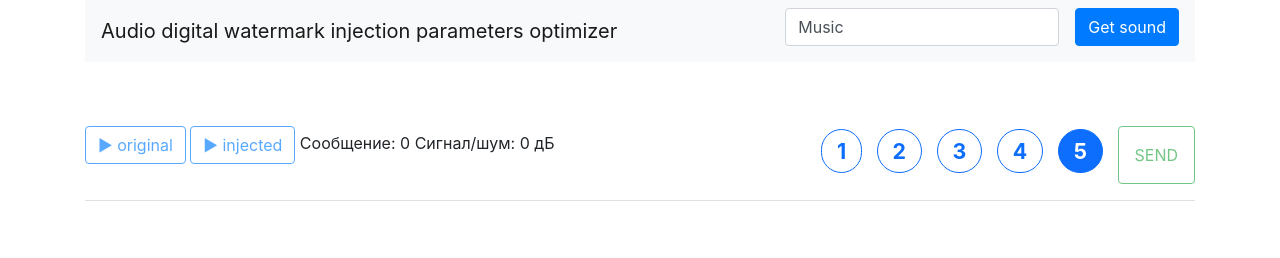
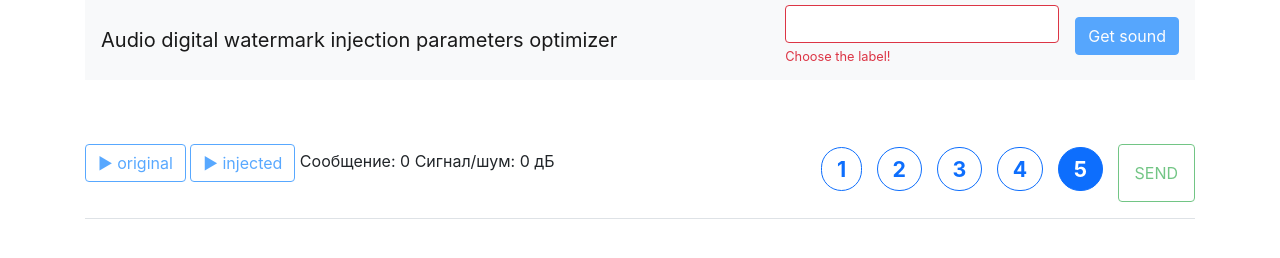
Before and after one commit to maksperskiy/audio_wm, a plain HTML site: page app/frontend/index.html in a window 1280 px wide. Drawn offline with nearby package versions, Linux system fonts and the light colour scheme; no server answers.

Commit message:
Structuring frontend

```diff
--- a/app/frontend/index.html
+++ b/app/frontend/index.html
@@ -5,15 +5,16 @@
     <meta charset="UTF-8">
     <meta http-equiv="X-UA-Compatible" content="IE=edge">
     <meta name="viewport" content="width=device-width, initial-scale=1.0">
+    <link rel="shortcut icon" href="icon/favicon.ico" type="image/x-icon">
     <title>Optimizer</title>
     <link href="https://cdn.jsdelivr.net/npm/bootstrap@4.0.0/dist/css/bootstrap.min.css" rel="stylesheet"
         crossorigin="anonymous">
-    <link rel="stylesheet" href="style.css">
+    <link rel="stylesheet" href="css/style.css">
 </head>
 
 <body>
     <div class="container">
-        <nav class="navbar navbar-expand-lg justify-content-between navbar-light bg-light">
+        <nav class="navbar navbar-expand-lg justify-content-between navbar-light bg-light" style="height: 80px;">
             <div class="navbar-brand">Audio digital watermark injection parameters optimizer</div>
             <button class="navbar-toggler" type="button" data-toggle="collapse" data-target="#navbarSupportedContent"
                 aria-controls="navbarSupportedContent" aria-expanded="false" aria-label="Toggle navigation">
@@ -21,13 +22,12 @@
             </button>
 
             <div class="form-inline">
-                <div class="form-group mx-sm-3 mb-2">
-                    <label for="label" class="sr-only">Audio class: </label>
-                    <input id="label" type="text" name="label" list="labelList" value="Music" class="form-control"
-                        autocomplete="off" />
+                <div class="form-group mx-sm-3 mb-2" style="flex-direction: column; align-items: flex-start;">
+                    <input id="label" type="text" name="label" list="labelList" class="form-control"
+                        onkeyup="success()" autocomplete="off" />
                     <datalist id="labelList">
-                        <option value="Music">Music</option>
                     </datalist>
+                    <div class="invalid-feedback">Choose the label!</div>
                 </div>
                 <button id="get-sound" class="btn btn-primary px-6 mb-2">Get sound</button>
             </div>
@@ -74,10 +74,8 @@
         </div>
     </div>
 
-    <!-- <script src="https://cdn.jsdelivr.net/npm/bootstrap@4.0.0/dist/js/bootstrap.bundle.min.js"
-        crossorigin="anonymous"></script> -->
-    <script src="./main.js"></script>
-    <script src="./labelList.js"></script>
+    <script src="./scripts/main.js"></script>
+    <script src="./scripts/labelList.js"></script>
 </body>
 
 </html>
--- a/app/frontend/labelList.js
+++ b/app/frontend/scripts/labelList.js
@@ -1,11 +1,23 @@
 let labelListEl = document.getElementById('labelList');
+let labelEl = document.getElementById("label");
+
+const changeLabel = () => {
+    label = labelEl.value;
+}
+
+labelEl.addEventListener('change', changeLabel);
 
 
-const changeLabel = () => {
-    label = document.getElementById('label').value;
+function success() {
+    if (labelEl.value === "") {
+        getButton.disabled = true;
+        labelEl.classList.add("is-invalid");
+    } else {
+        getButton.disabled = false;
+        labelEl.classList.remove("is-invalid");
+    }
 }
-
-document.getElementById("label").addEventListener('change', changeLabel);
+success();
 
 
 fetch(backend_url + "/api/v1/audio/labels/").then(function (response) {
```
Also changed, not shown: app/frontend/css/normalize.css (renamed from app/frontend/normalize.css), app/frontend/css/style.css (renamed from app/frontend/style.css), app/frontend/icon/favicon.ico (renamed from app/frontend/favicon.ico), app/frontend/scripts/main.js (line endings or trailing spaces).
